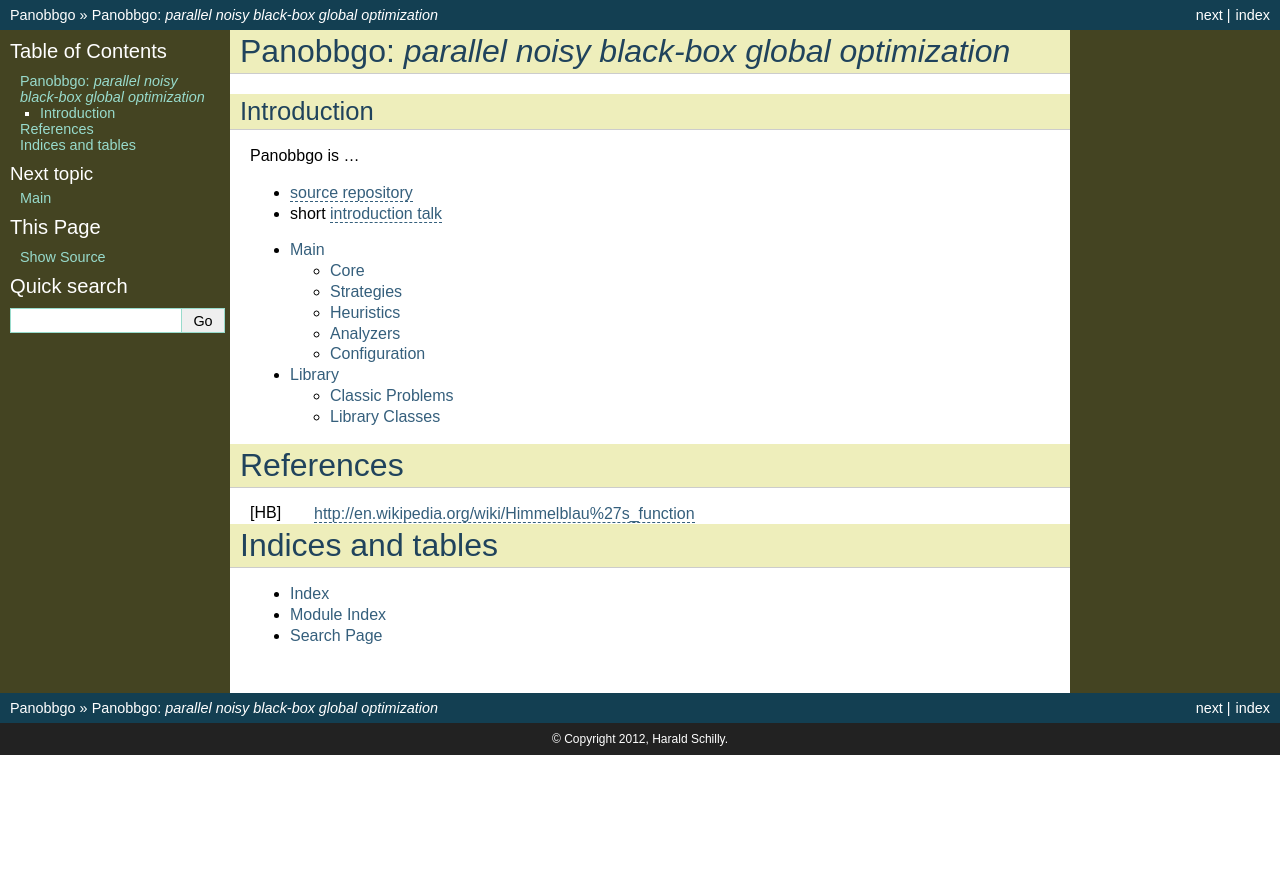
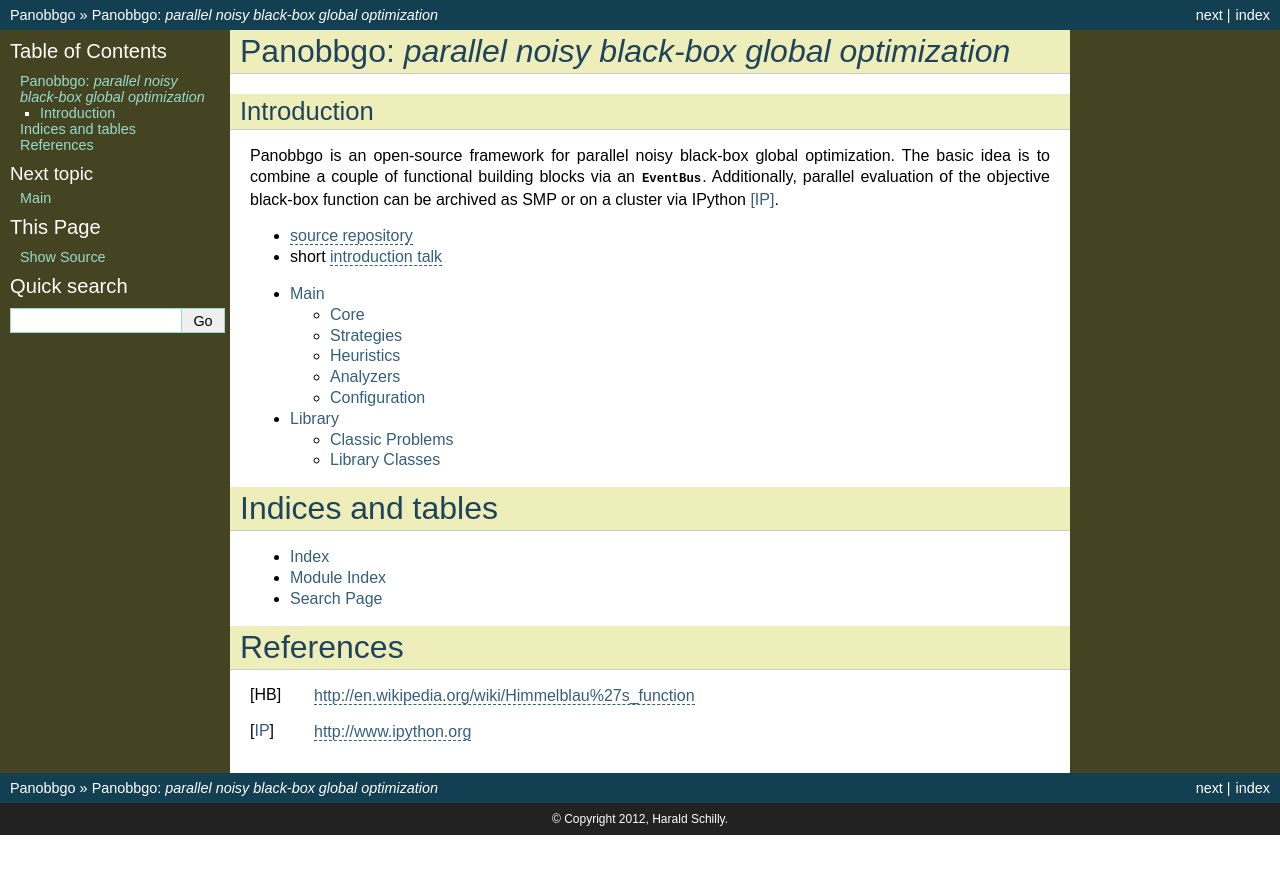
Before and after one commit to haraldschilly/panobbgo, a Sphinx documentation site: the page built from doc/source/index.rst, in a window 1280 px wide. Shown: the top 874 px of the page. Built offline with Sphinx 7.4.7, drawn with Linux system fonts in a browser that asks for light colours.

Commit message:
ipython refs

```diff
--- a/doc/source/conf.py
+++ b/doc/source/conf.py
@@ -193,7 +193,8 @@
 
 intersphinx_mapping = {
    'python': ('http://docs.python.org/2.7', None),
-   'numpy' : ('http://docs.scipy.org/doc/numpy/', None)
+   'numpy' : ('http://docs.scipy.org/doc/numpy/', None),
+   'IPython' : ('http://ipython.org/', None)
 }
 
 # -- Options for LaTeX output --------------------------------------------------
--- a/doc/source/index.rst
+++ b/doc/source/index.rst
@@ -16,7 +16,12 @@
 Introduction
 ------------
 
-Panobbgo is ...
+Panobbgo is an open-source framework for parallel noisy black-box global optimization.
+The basic idea is to combine a couple of functional building blocks via an
+:class:`~panobbgo.core.EventBus`.
+Additionally, parallel evaluation of the objective black-box function can be
+archived as SMP or on a cluster via IPython [IP]_.
+
 
 * `source repository <http://github.com/haraldschilly/panobbgo>`_
 * short `introduction talk <https://docs.google.com/presentation/pub?id=10fyYYtti5B-rdVE9gaJ-H4LWLMCOlBCVUC8B_gk3wXo&start=false&loop=false&delayms=3000>`_
@@ -28,14 +33,15 @@
    panobbgo
    library
 
-References
-==========
-
-.. [HB] http://en.wikipedia.org/wiki/Himmelblau%27s_function
-
 Indices and tables
 ==================
 
 * :ref:`genindex`
 * :ref:`modindex`
 * :ref:`search`
+
+References
+==========
+
+.. [HB] http://en.wikipedia.org/wiki/Himmelblau%27s_function
+.. [IP] http://www.ipython.org
```
Also changed, not shown: 1 other file.
